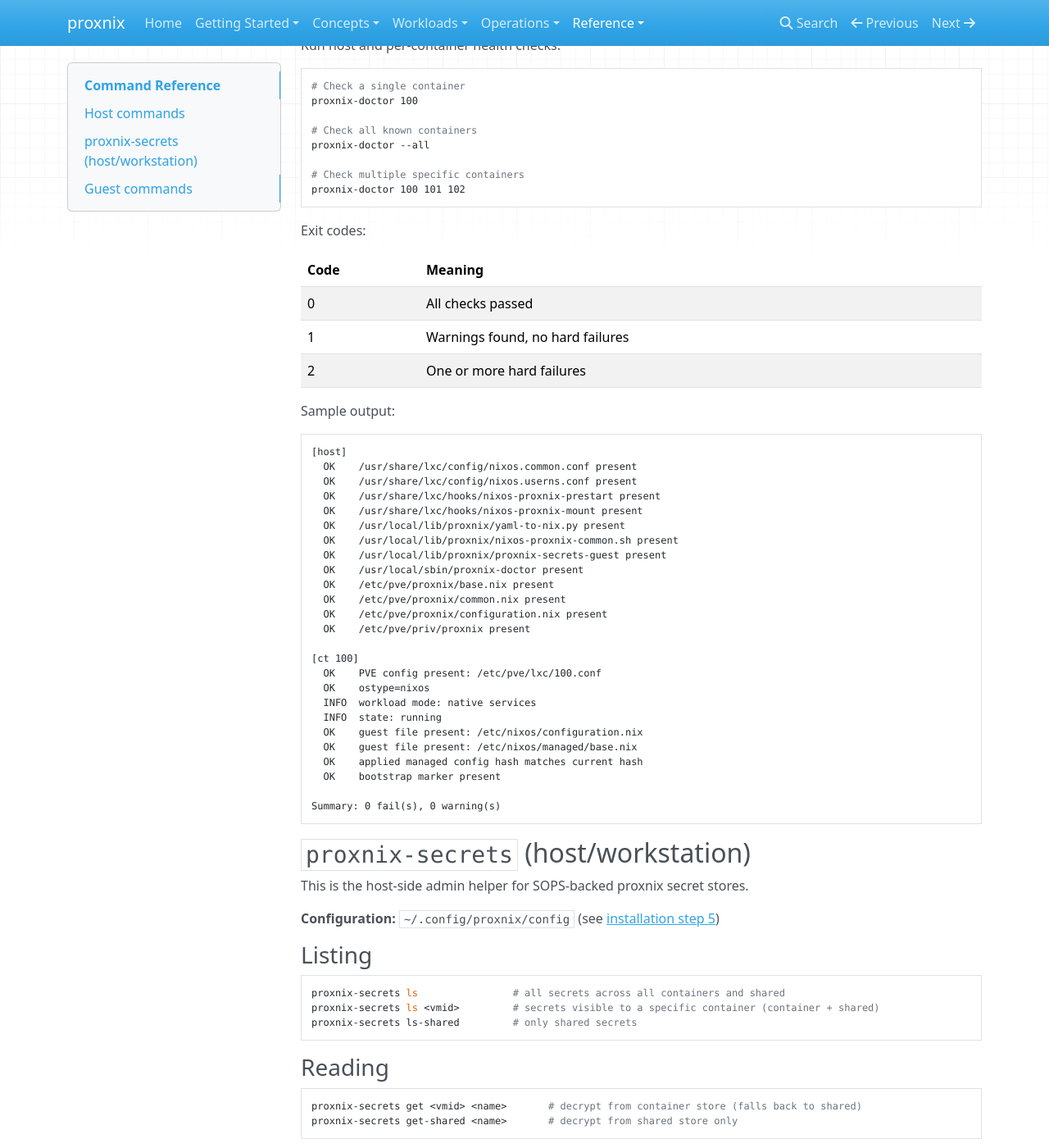
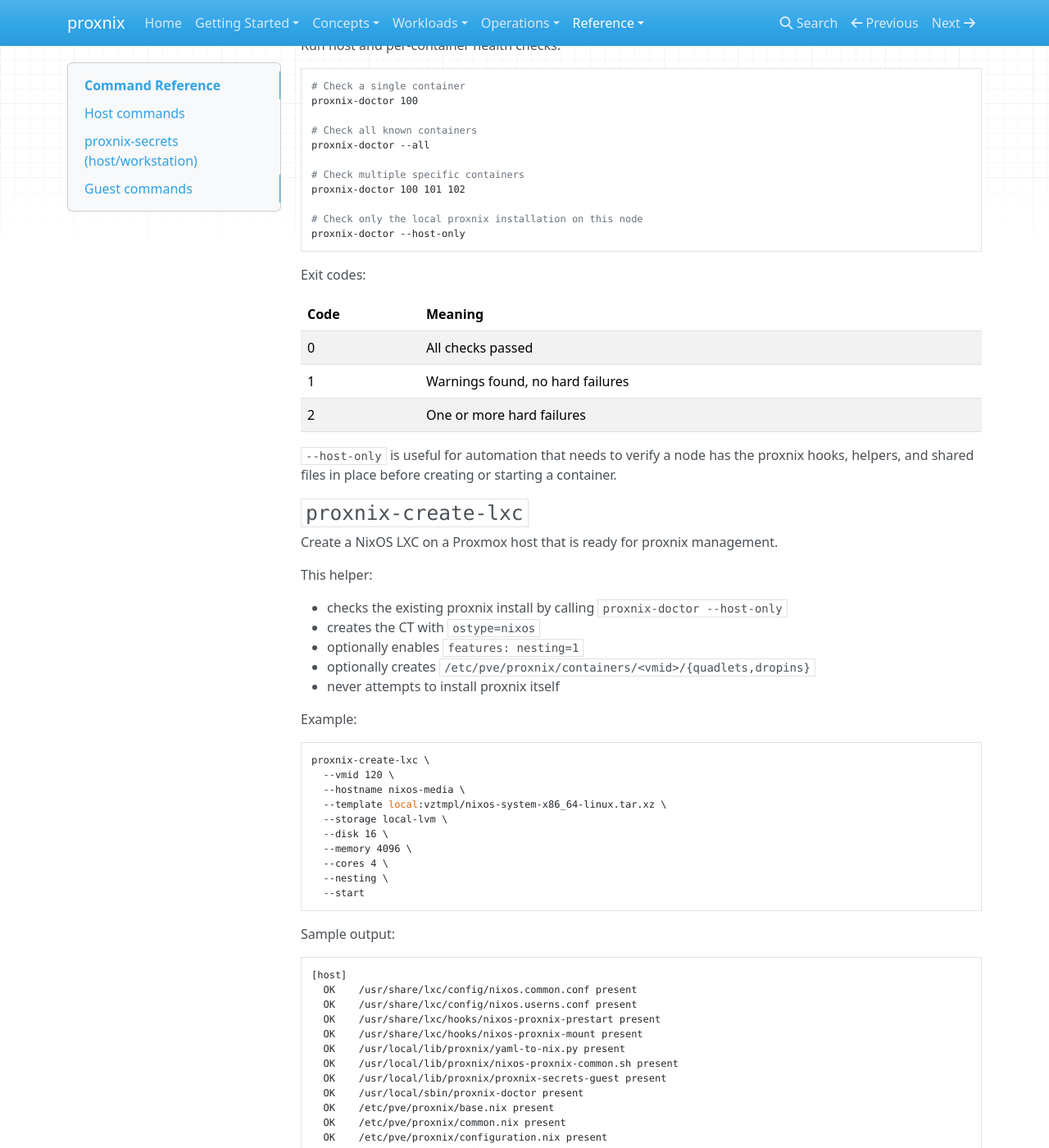
Before and after one commit to denMaier/proxnix, an MkDocs documentation site: the page built from docs/reference/commands.md, in a window 1280 px wide and 1400 px high, scrolled down 829 px. Shown: the whole window at 82% size. Built offline with MkDocs 1.6.1, drawn with Linux system fonts in a browser that asks for light colours; nearby versions of some CDN libraries.

Commit message:
deployment script for proxnix lxc

````diff
--- a/docs/reference/commands.md
+++ b/docs/reference/commands.md
@@ -42,6 +42,9 @@
 
 # Check multiple specific containers
 proxnix-doctor 100 101 102
+
+# Check only the local proxnix installation on this node
+proxnix-doctor --host-only
 ```
 
 Exit codes:
@@ -51,6 +54,35 @@
 | 0 | All checks passed |
 | 1 | Warnings found, no hard failures |
 | 2 | One or more hard failures |
+
+`--host-only` is useful for automation that needs to verify a node has the proxnix hooks, helpers, and shared files in place before creating or starting a container.
+
+### `proxnix-create-lxc`
+
+Create a NixOS LXC on a Proxmox host that is ready for proxnix management.
+
+This helper:
+
+- checks the existing proxnix install by calling `proxnix-doctor --host-only`
+- creates the CT with `ostype=nixos`
+- optionally enables `features: nesting=1`
+- optionally creates `/etc/pve/proxnix/containers/<vmid>/{quadlets,dropins}`
+- never attempts to install proxnix itself
+
+Example:
+
+```bash
+proxnix-create-lxc \
+  --vmid 120 \
+  --hostname nixos-media \
+  --template local:vztmpl/nixos-system-x86_64-linux.tar.xz \
+  --storage local-lvm \
+  --disk 16 \
+  --memory 4096 \
+  --cores 4 \
+  --nesting \
+  --start
+```
 
 Sample output:
 
````
Also changed, not shown: other parts of docs/reference/commands.md (+1 -1 lines), docs/getting-started/first-container.md (+1 -1 lines), docs/reference/files-and-directories.md (+2 -0 lines), 3 other files.
